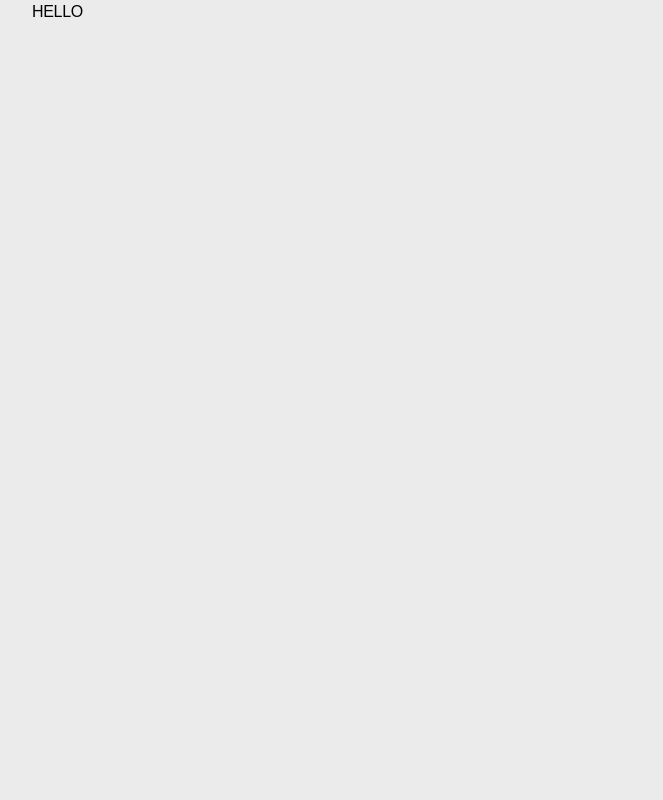
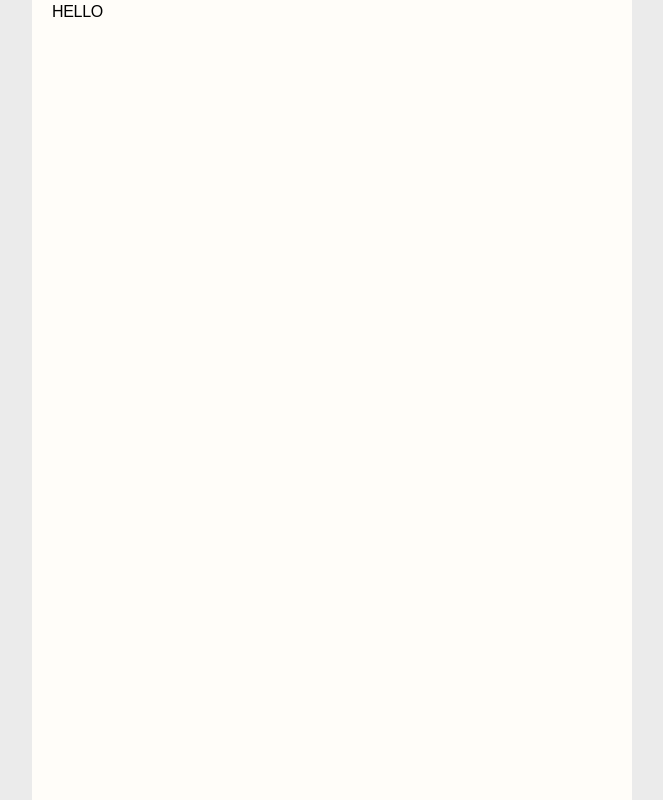
Before and after one commit to FRONT-END-BOOTCAMP-PLUS-3/Rolly, a Next.js app: page / in a window 1280 px wide. Shown: the whole page, without its empty margins (308-971 px from the left). Built offline with nearby package versions, Linux system fonts and the light colour scheme; a web font is replaced by a local one.

Commit message:
💄 style: global css 수정

```diff
--- a/app/global.scss
+++ b/app/global.scss
@@ -60,6 +60,7 @@ body {
   font-family: "Ownglyph_ParkDaHyun", sans-serif;
   font-weight: 400;
   overflow-y: scroll;
+
   #root {
     background-color: var(--color-bg);
     min-height: 100vh;
@@ -90,9 +91,13 @@ li {
 }
 
 a {
-  cursor: pointer;
   color: inherit;
   text-decoration: none;
+}
+
+a,
+button {
+  cursor: pointer;
 }
 
 input,
--- a/app/layout.tsx
+++ b/app/layout.tsx
@@ -14,7 +14,9 @@ export default function RootLayout({
   return (
     <html lang="en">
       <link rel="manifest" href="/manifest.json" />
-      <body>{children}</body>
+      <body>
+        <div id="root">{children}</div>
+      </body>
     </html>
   );
 }
```
